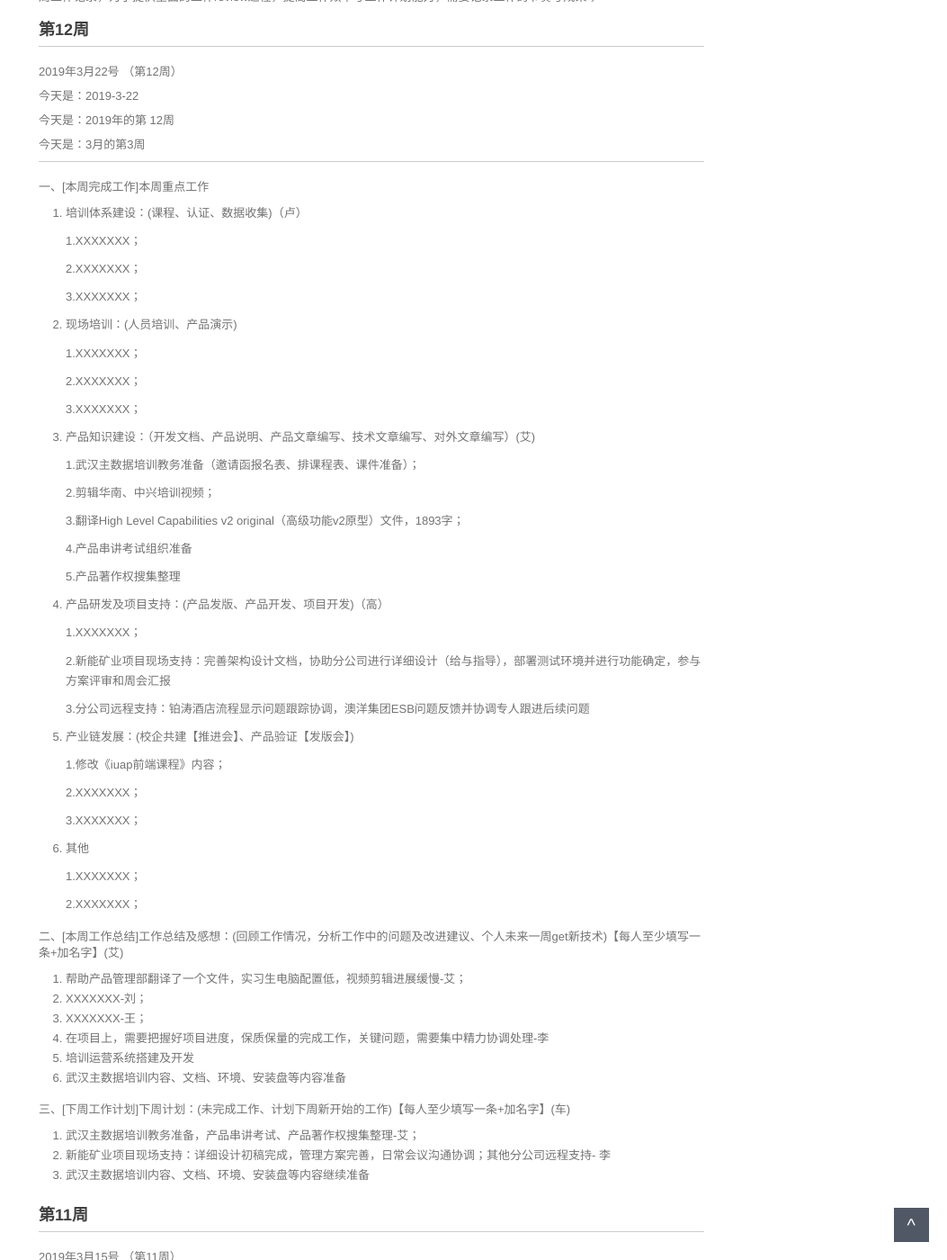
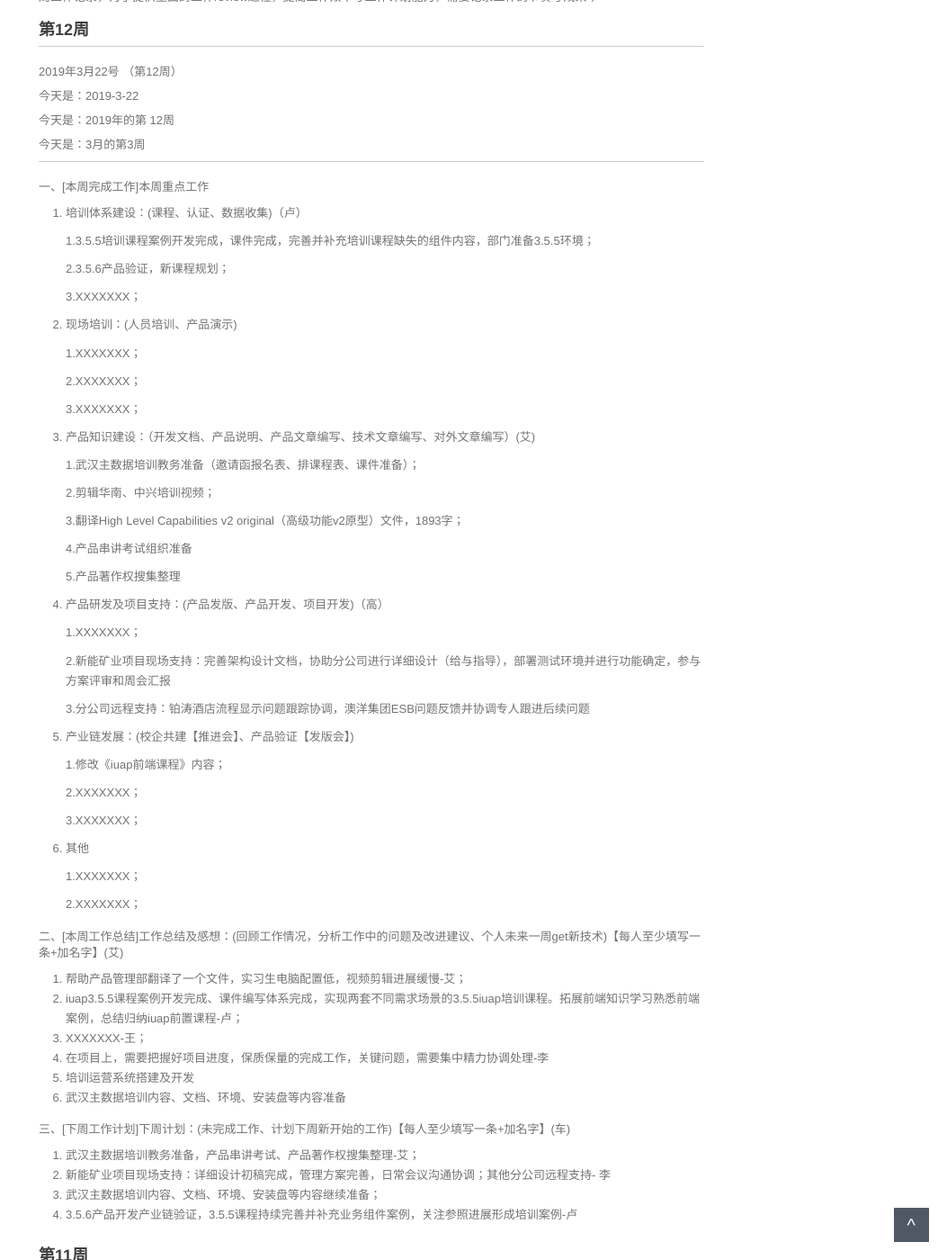
Before and after one commit to walllFlower/blog, a Jekyll site: the page built from _posts/2018-07-17-day_report_cxz.md, in a window 1280 px wide and 1400 px high, scrolled down 310 px. Shown: the whole window at 90% size, without its empty margins (227-1280 px from the left). Built offline with Jekyll 4.4.1, drawn with Linux system fonts in a browser that asks for light colours; comment, search, counter and statistics services are not loaded.

Commit message:
Update 2018-07-17-day_report_cxz.md

```diff
--- a/_posts/2018-07-17-day_report_cxz.md
+++ b/_posts/2018-07-17-day_report_cxz.md
@@ -25,58 +25,58 @@ categories: 技术运营工作周报
 
 1. 培训体系建设：(课程、认证、数据收集)（卢）
 
+    1.3.5.5培训课程案例开发完成，课件完成，完善并补充培训课程缺失的组件内容，部门准备3.5.5环境；
+
+    2.3.5.6产品验证，新课程规划；
+
+    3.XXXXXXX；
+
+2. 现场培训：(人员培训、产品演示)
+
     1.XXXXXXX；
 
     2.XXXXXXX；
 
     3.XXXXXXX；
 
-2. 现场培训：(人员培训、产品演示)
+3. 产品知识建设：（开发文档、产品说明、产品文章编写、技术文章编写、对外文章编写）(艾)
+
+    1.武汉主数据培训教务准备（邀请函报名表、排课程表、课件准备）；
+
+    2.剪辑华南、中兴培训视频；
+
+    3.翻译High Level Capabilities v2 original（高级功能v2原型）文件，1893字；
+
+    4.产品串讲考试组织准备
+
+    5.产品著作权搜集整理
+
+4. 产品研发及项目支持：(产品发版、产品开发、项目开发)（高）
 
     1.XXXXXXX；
 
-    2.XXXXXXX；
-
-    3.XXXXXXX；
-
-3. 产品知识建设：（开发文档、产品说明、产品文章编写、技术文章编写、对外文章编写）(艾)
-
-    1.武汉主数据培训教务准备（邀请函报名表、排课程表、课件准备）；
-
-    2.剪辑华南、中兴培训视频；
-
-    3.翻译High Level Capabilities v2 original（高级功能v2原型）文件，1893字；
-
-    4.产品串讲考试组织准备
-
-    5.产品著作权搜集整理
-
-4. 产品研发及项目支持：(产品发版、产品开发、项目开发)（高）
+    2.新能矿业项目现场支持：完善架构设计文档，协助分公司进行详细设计（给与指导），部署测试环境并进行功能确定，参与方案评审和周会汇报
+
+    3.分公司远程支持：铂涛酒店流程显示问题跟踪协调，澳洋集团ESB问题反馈并协调专人跟进后续问题
+
+5. 产业链发展：(校企共建【推进会】、产品验证【发版会】)
+
+    1.修改《iuap前端课程》内容；
+
+    2.XXXXXXX；
+
+    3.XXXXXXX；
+
+6. 其他
 
     1.XXXXXXX；
 
-    2.新能矿业项目现场支持：完善架构设计文档，协助分公司进行详细设计（给与指导），部署测试环境并进行功能确定，参与方案评审和周会汇报
-
-    3.分公司远程支持：铂涛酒店流程显示问题跟踪协调，澳洋集团ESB问题反馈并协调专人跟进后续问题
-
-5. 产业链发展：(校企共建【推进会】、产品验证【发版会】)
-
-    1.修改《iuap前端课程》内容；
-
-    2.XXXXXXX；
-
-    3.XXXXXXX；
-
-6. 其他
-
-    1.XXXXXXX；
-
     2.XXXXXXX；
 
 二、[本周工作总结]工作总结及感想：(回顾工作情况，分析工作中的问题及改进建议、个人未来一周get新技术)【每人至少填写一条+加名字】(艾)
 
 1. 帮助产品管理部翻译了一个文件，实习生电脑配置低，视频剪辑进展缓慢-艾；
-2. XXXXXXX-刘；
+2. iuap3.5.5课程案例开发完成、课件编写体系完成，实现两套不同需求场景的3.5.5iuap培训课程。拓展前端知识学习熟悉前端案例，总结归纳iuap前置课程-卢；
 3. XXXXXXX-王；
 4. 在项目上，需要把握好项目进度，保质保量的完成工作，关键问题，需要集中精力协调处理-李
 5. 培训运营系统搭建及开发
@@ -86,7 +86,8 @@ categories: 技术运营工作周报
 
 1. 武汉主数据培训教务准备，产品串讲考试、产品著作权搜集整理-艾；
 2. 新能矿业项目现场支持：详细设计初稿完成，管理方案完善，日常会议沟通协调；其他分公司远程支持- 李
-3. 武汉主数据培训内容、文档、环境、安装盘等内容继续准备
+3. 武汉主数据培训内容、文档、环境、安装盘等内容继续准备；
+4. 3.5.6产品开发产业链验证，3.5.5课程持续完善并补充业务组件案例，关注参照进展形成培训案例-卢
 
 
 
```
